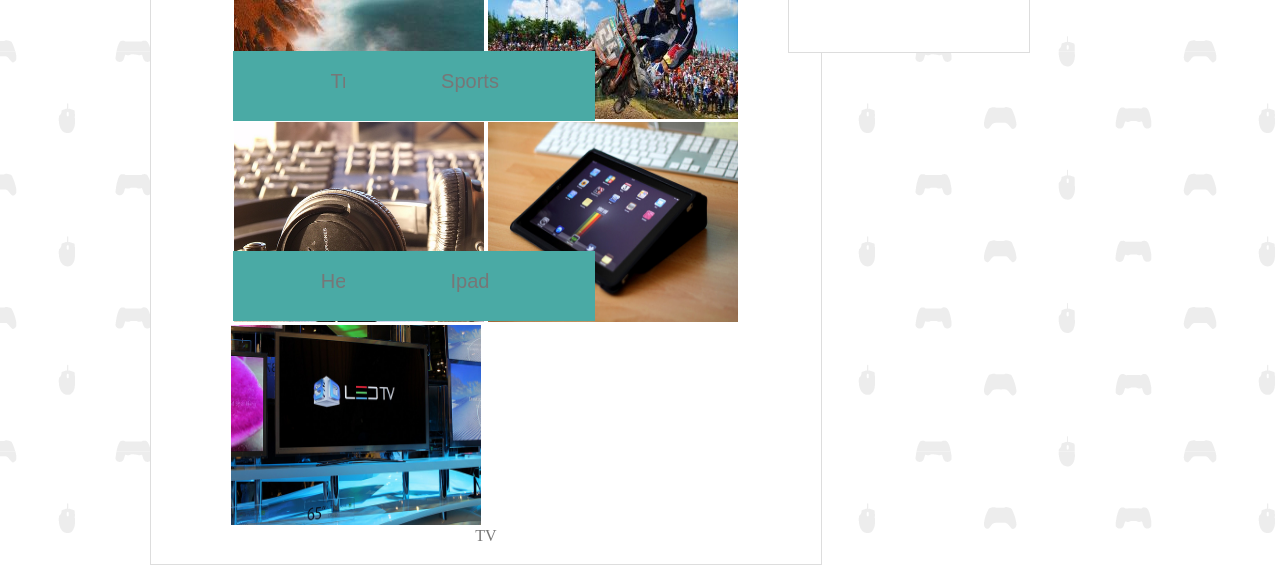
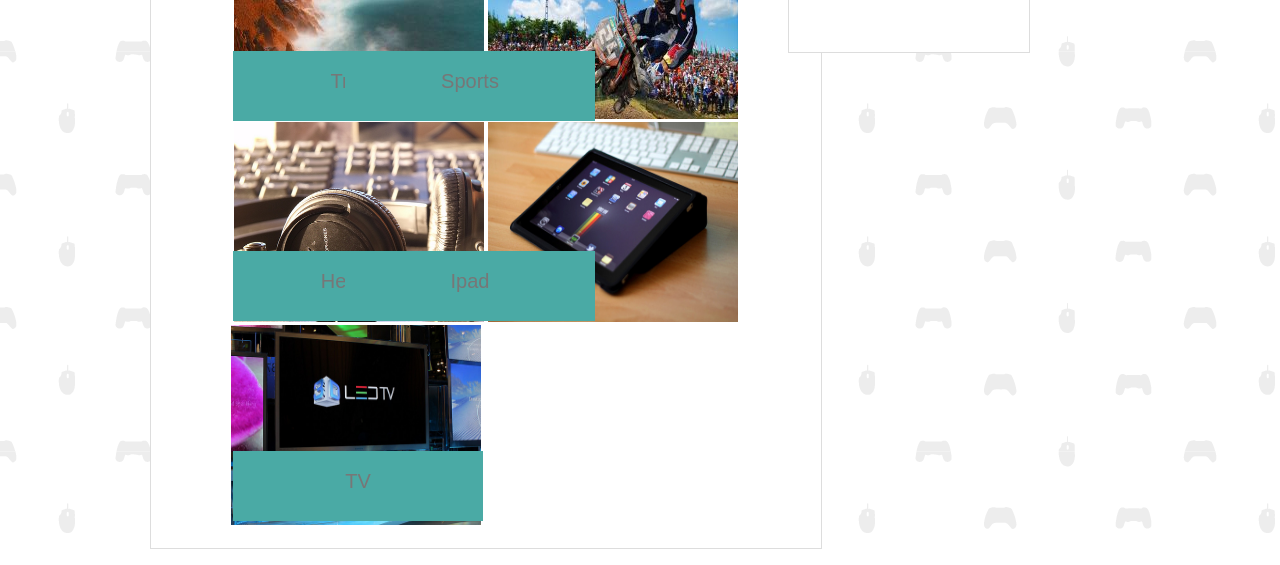
Before and after one commit to rwa4791/Homework, a plain HTML site: page portfolio.html in a window 1280 px wide. Shown: the part 349-914 px from the top of the page. Drawn offline with Linux system fonts and the light colour scheme.

Commit message:
final homework

```diff
--- a/portfolio.html
+++ b/portfolio.html
@@ -35,7 +35,7 @@
 <figure id="sports2">Sports</figure>
 <figure id="headset2">Headset</figure>
 <figure id="ipad2">Ipad</figure>
-<figure id="tV2">TV</figure>
+<figure id="TV2">TV</figure>
 
 </div>
 </div>
```
